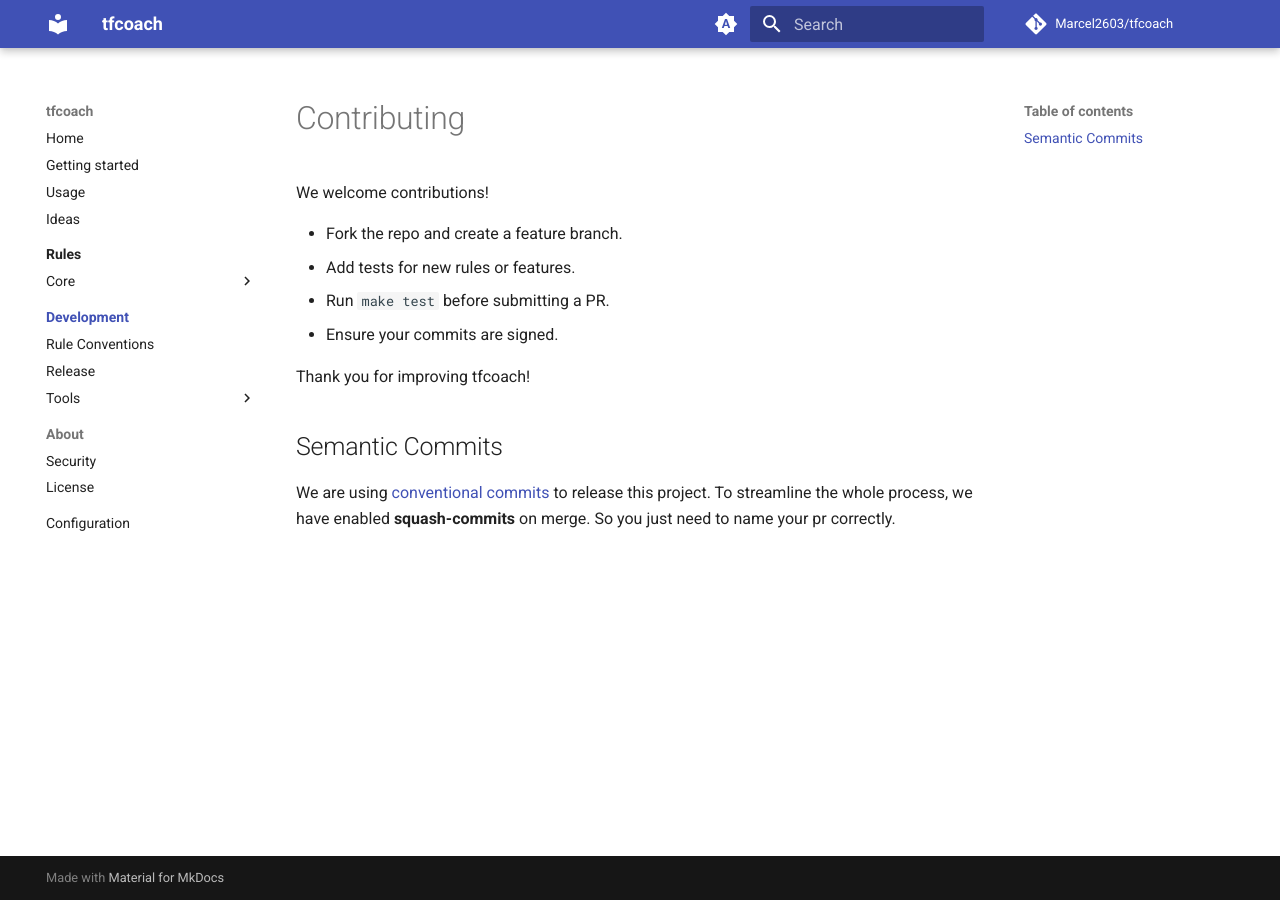
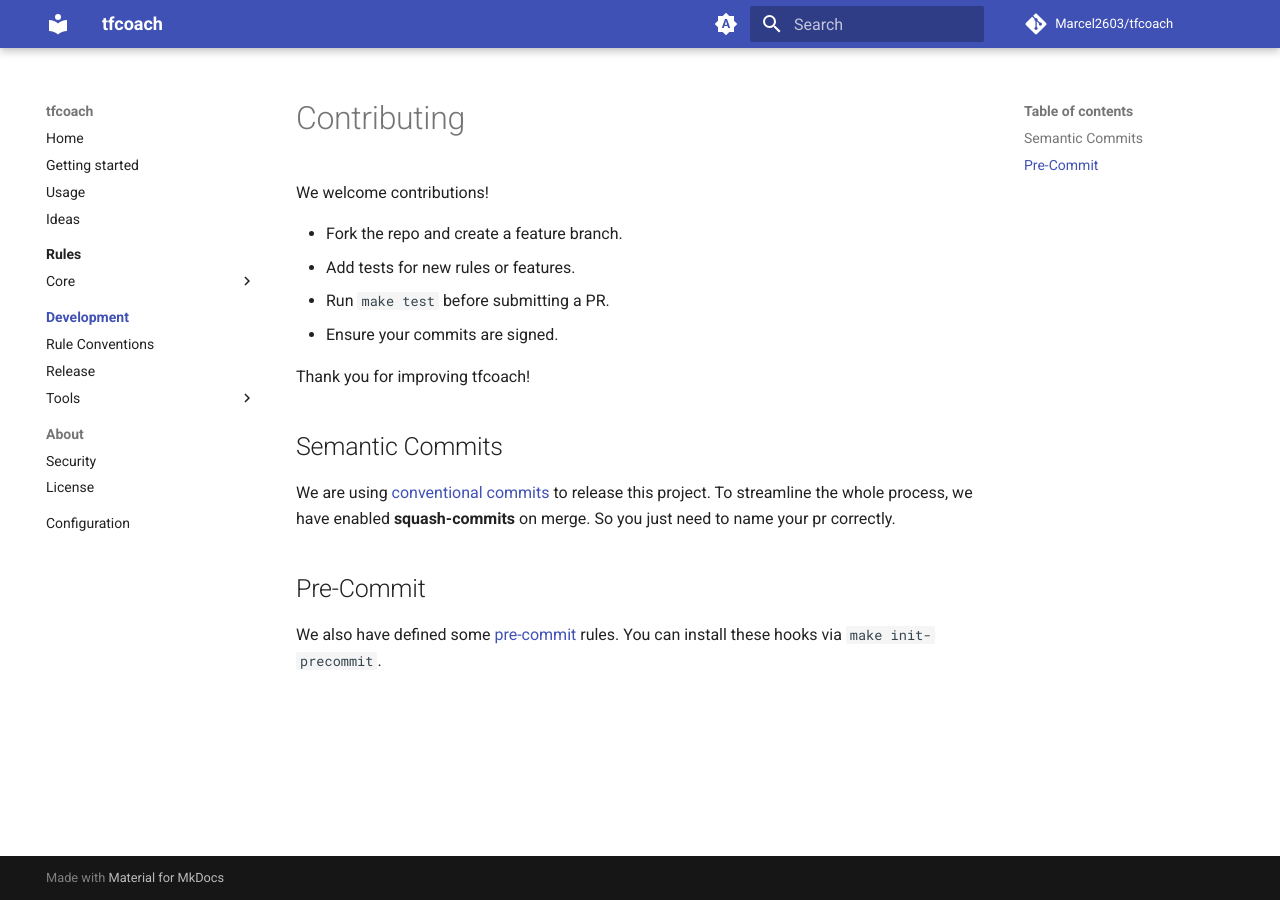
Before and after one commit to Marcel2603/tfcoach, an MkDocs documentation site: the page built from docs/pages/development/index.md, in a window 1280 px wide. Built offline with MkDocs 1.6.1 and Material for MkDocs 9.7.7, drawn with Linux system fonts in a browser that asks for light colours; comment, search, counter and statistics services are not loaded.

Commit message:
doc(contributing): describe pre-commit usage

```diff
--- a/docs/pages/development/index.md
+++ b/docs/pages/development/index.md
@@ -12,4 +12,10 @@
 ## Semantic Commits
 
 We are using [conventional commits](https://www.conventionalcommits.org/en/v1.0.0-beta.4/) to release this project.
-To streamline the whole process, we have enabled **squash-commits** on merge. So you just need to name your pr correctly.
+To streamline the whole process, we have enabled **squash-commits** on merge. So you just need to name your pr
+correctly.
+
+## Pre-Commit
+
+We also have defined some [pre-commit](https://pre-commit.com/) rules. You can install these hooks via
+`make init-precommit`.
```
Also changed, not shown: .pre-commit-hooks.yaml (added).
